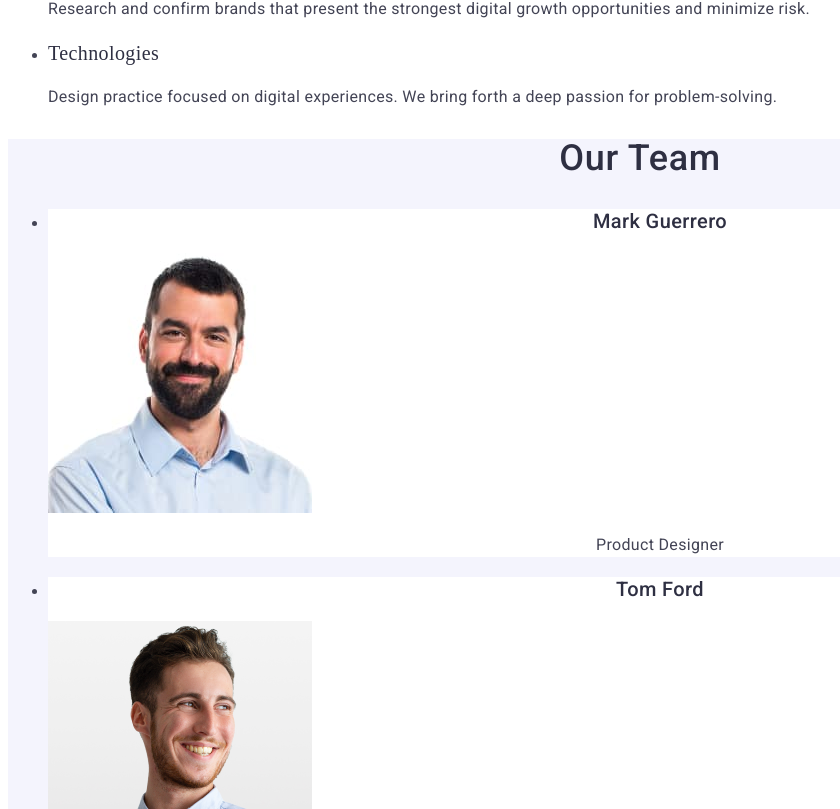
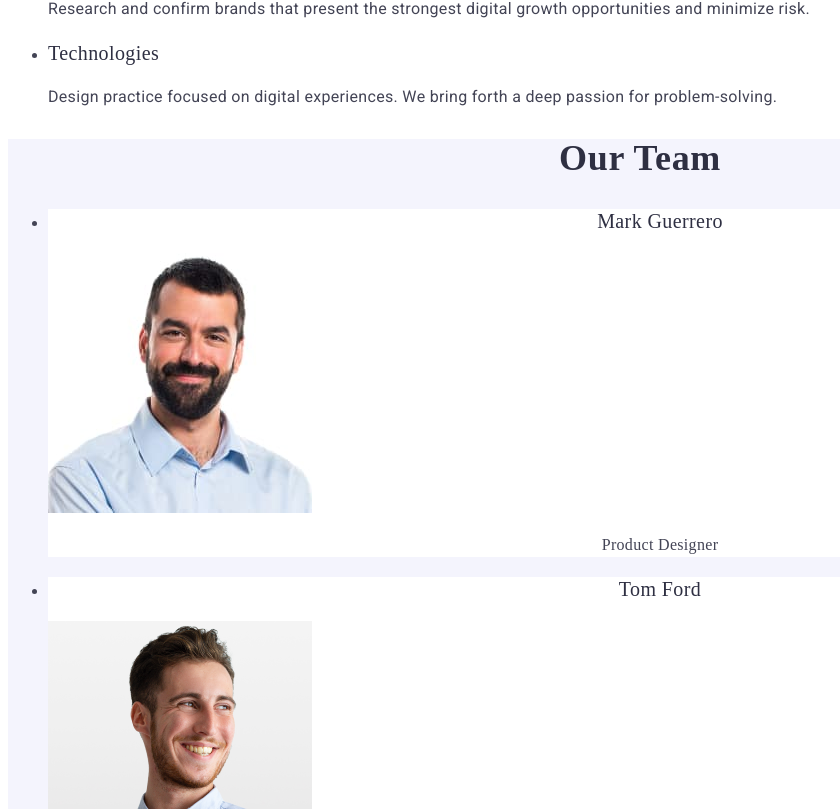
Before and after one commit to yurocarostyk/goit-markup-hw-02, a plain HTML site: page index.html in a window 1280 px wide. Shown: the part 591-1400 px from the top of the page, without its empty margins (0-840 px from the left). Drawn offline with Linux system fonts and the light colour scheme.

Commit message:
dknjbhvdbnm

```diff
--- a/css/styles.css
+++ b/css/styles.css
@@ -119,9 +119,8 @@
 .team-title {
   color: var(--NAVY-BLUE, #2e2f42);
   text-align: center;
-  font-family: Roboto;
   font-size: 36px;
-  font-weight: 500;
+  font-weight: 700;
   line-height: 1.11;
   letter-spacing: 0.02em;
   text-transform: capitalize;
@@ -136,7 +135,6 @@
 .team-subtitre {
   color: var(--NAVY-BLUE, #2e2f42);
   text-align: center;
-  font-family: Roboto;
   font-size: 20px;
   font-weight: 500;
   line-height: 1.2;
@@ -147,7 +145,6 @@
 .team-text {
   color: var(--SLATE, #434455);
   text-align: center;
-  font-family: Roboto;
   font-size: 16px;
   line-height: 1.5;
   letter-spacing: 0.02em;
```
